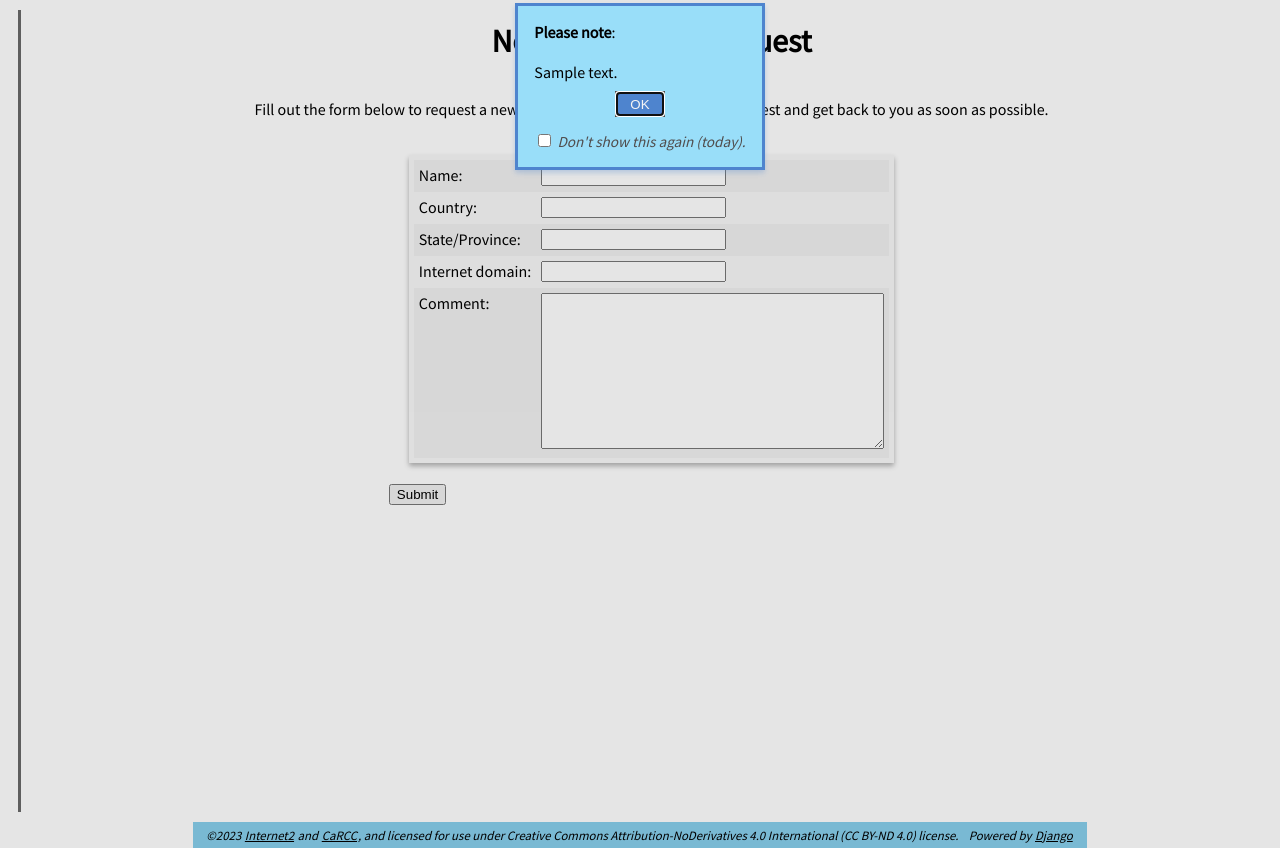
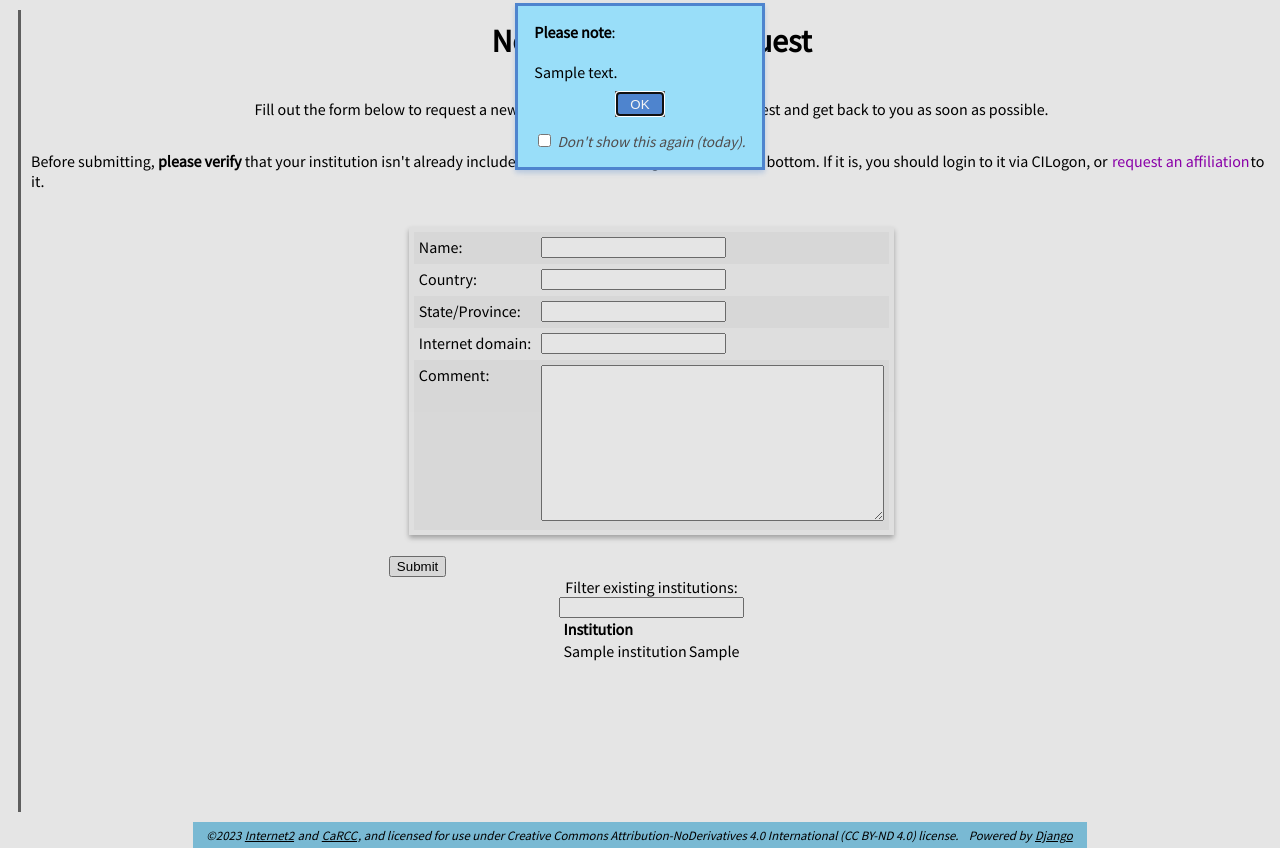
Before and after one commit to CaRCC/rcd-nexus-portal, a Django app: page /institutions/- in a window 1280 px wide. Shown: the part 97-945 px from the top of the page. Run offline with Django 4.2, Linux system fonts and the light colour scheme; tables that the repository leaves empty hold one stand-in row (values such as "Sample post").

Commit message:
added inst browser to inst request form, prevented affiliations to CILogon inst

```diff
--- a/nexus/templates/institutions/request.html
+++ b/nexus/templates/institutions/request.html
@@ -3,12 +3,33 @@
 {% block title %}RCD-Nexus New Institution request{% endblock %}
 {% block main %}
 <h1>New Institution Request</h1>
-<p>
-    Fill out the form below to request a new institution. We will review your request and get back to you as soon as possible.
-</p>
+<p>Fill out the form below to request a new institution. We will review your request and get back to you as soon as possible.</p>
+<p>Before submitting, <b>please verify</b> that your institution isn't already included in RCD Nexus, using the table at the bottom. If it is, you should login to it via CILogon, or <a href="{% url 'institutions:affiliation-request' %}">request an affiliation</a>to it.</p>
 <form method="post" action="">
     {% csrf_token %}
     {{ form }}
     <input type="submit" value="Submit">
 </form>
+
+<label for="inst-filter">Filter existing institutions:</label>
+<input id="inst-filter" _="on input show <tbody>tr/> in <table.results/> when its textContent.toLowerCase() contains my value.toLowerCase()"/>
+{% if institutions %}
+<table class="results">
+    <thead>
+        <tr>
+            <th>Institution</th>
+        </tr>
+    </thead>
+    <tbody style="display:block; max-height:20em; overflow:scroll">
+        {% for inst in institutions %}
+        <tr>
+            <td>{{ inst.name }}</td>
+            <td>{{ inst.internet_domain }}</td>
+        </tr>
+        {% endfor %}
+</table>
+{% else %}
+<p>No institutions found.</p>
+{% endif %}
+
 {% endblock %}
--- a/nexus/views/institutions.py
+++ b/nexus/views/institutions.py
@@ -47,6 +47,7 @@ def institution_request(request: HttpRequest):
         "institutions/request.html",
         {
             "form": form,
+            "institutions": Institution.objects.all(),
         },
     )
 
@@ -112,6 +113,12 @@ They can now create an assessment, so should probably be added to the capsModel-
             email = form.cleaned_data["email"]
             name, domain = email.split("@")
             institution = Institution.objects.get(internet_domain=domain)
+            if institution.has_cilogon_idp():
+                messages.error(
+                    request,
+                    f"Access to {institution} is supported via CILogon. Please logout and login to this institution via CILogon.",
+                )
+                return redirect("index")
             aff_req, created = AffiliationRequest.objects.update_or_create(
                 user=request.user,
                 institution=institution,
```
